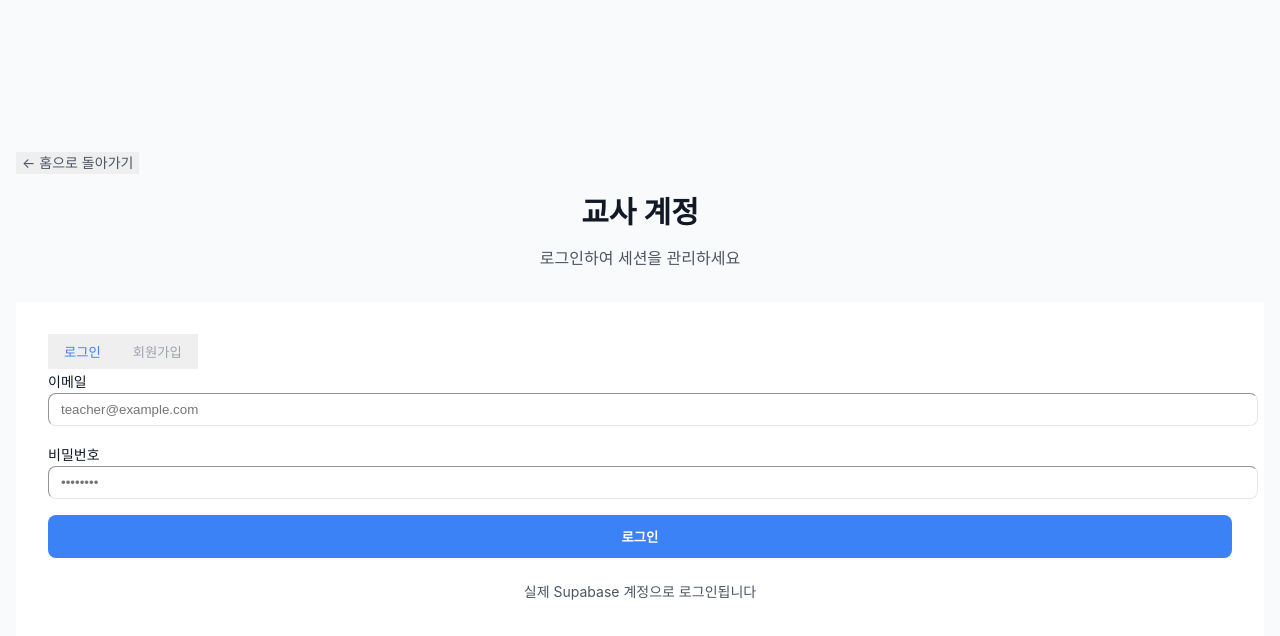
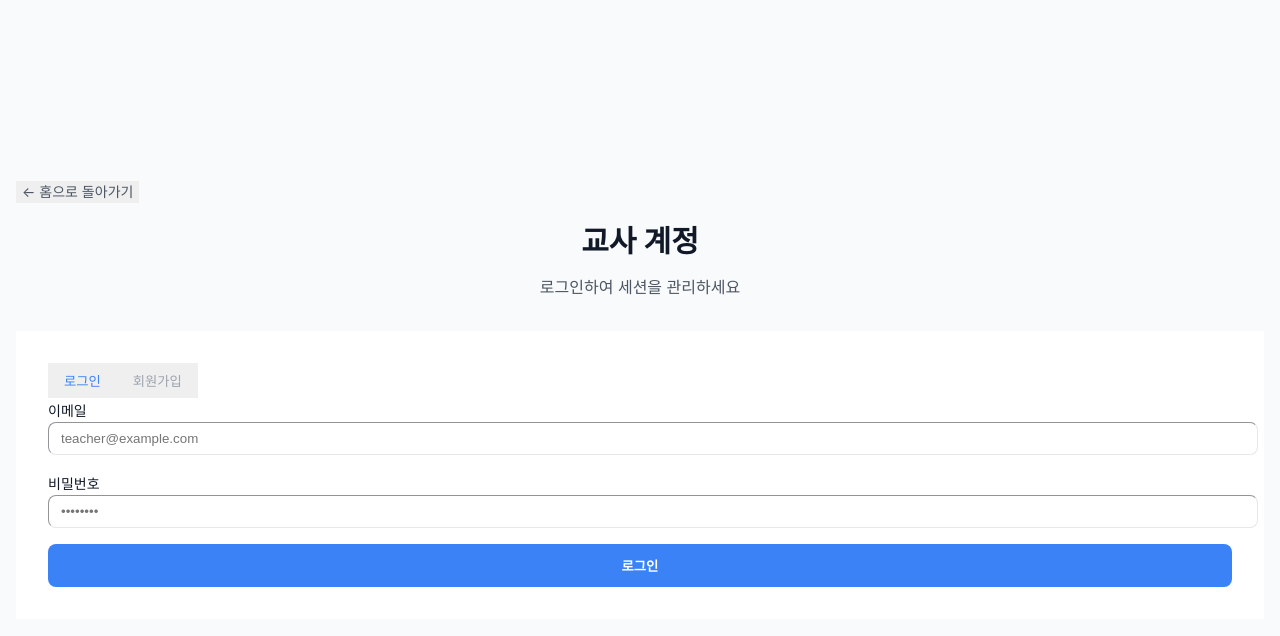
Before and after one commit to qo1598/conversation-analyzer, a Next.js app: page /teacher/login in a window 1280 px wide. Shown: the top 636 px of the page. Built offline with nearby package versions, Linux system fonts and the light colour scheme; no server answers.

Commit message:
Update page.js

```diff
--- a/app/teacher/login/page.js
+++ b/app/teacher/login/page.js
@@ -230,12 +230,6 @@
               {loading ? '처리 중...' : (isLogin ? '로그인' : '회원가입')}
             </button>
           </form>
-
-          <div className="mt-6 text-center">
-            <p className="text-sm text-gray-600">
-              실제 Supabase 계정으로 로그인됩니다
-            </p>
-          </div>
         </div>
       </div>
     </div>
```
